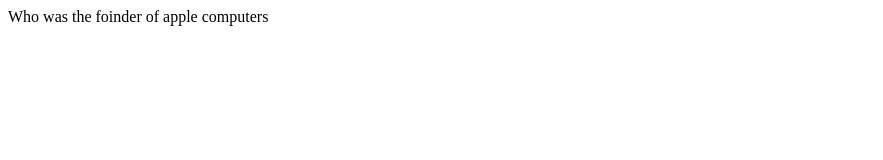
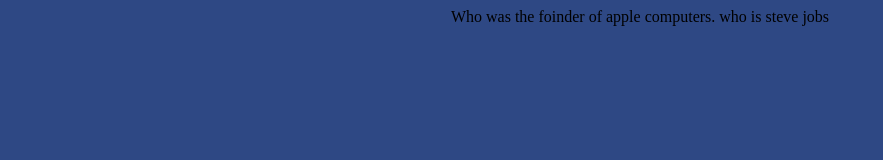
Before and after one commit to matt1836/Apple, a plain HTML site: page index.html in a window 1280 px wide. Shown: the whole page, without its empty margins (0-883 px from the left). Drawn offline with Linux system fonts and the light colour scheme.

Commit message:
background change

```diff
--- a/index.html
+++ b/index.html
@@ -1,9 +1,13 @@
 <!DOCTYPE html>
 <html>
-<body>
-  Who was the foinder of apple computers
-</body>
-<link href="style.css" type="text/css" rel="stylesheeet">
+
 <head>
-<title> Hi Adam </title>
+
+	<body>
+		Who was the foinder of apple computers. who is steve jobs
+	</body>
+<link href="style.css" type="text/css" rel="stylesheet">
+	<title> Hi Adam </title>
 </head>
+
+</html>
--- a/style.css
+++ b/style.css
@@ -0,0 +1,4 @@
+body{
+ background: #2E4884;
+ text-align: center;
+}
```
Also changed, not shown: page2.css (deleted).
